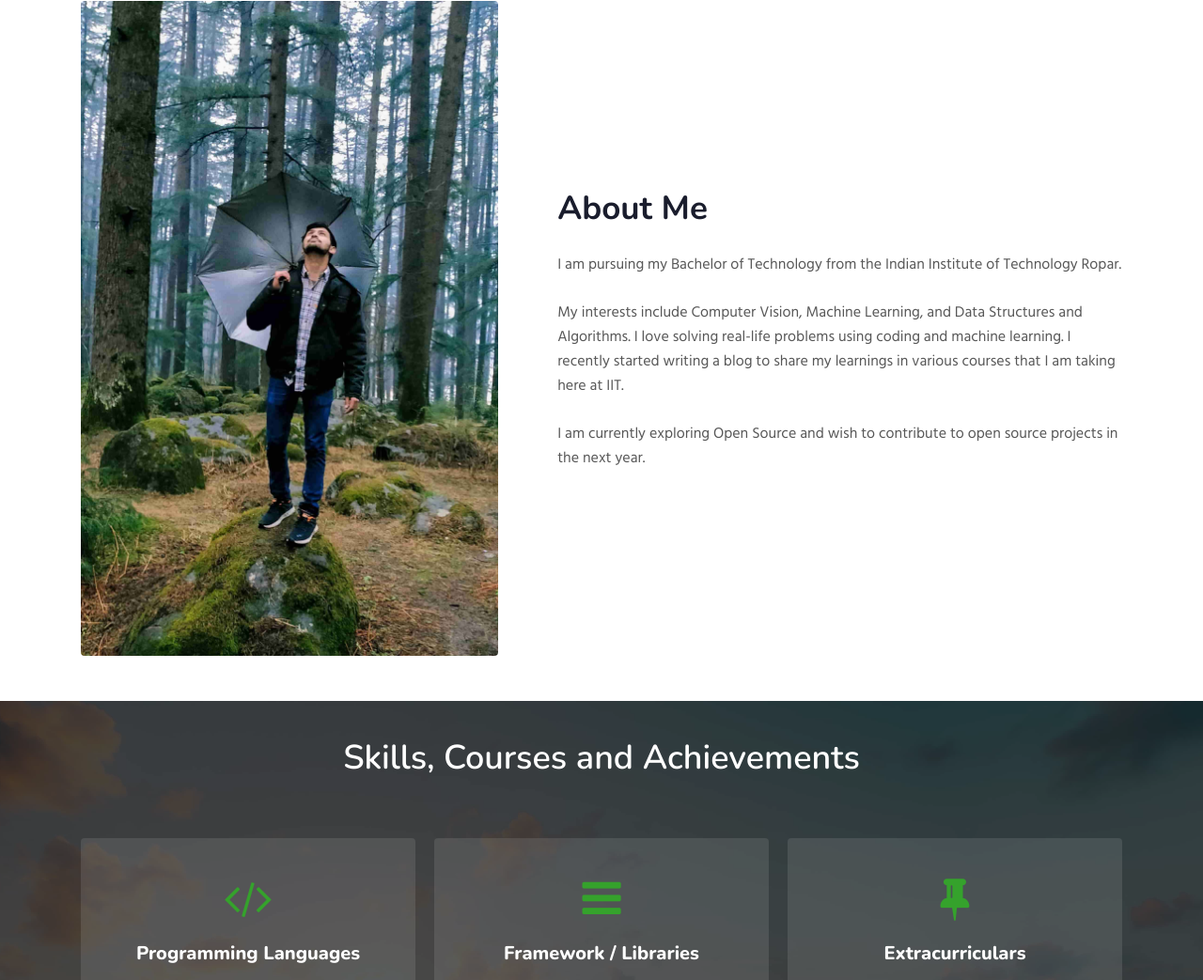
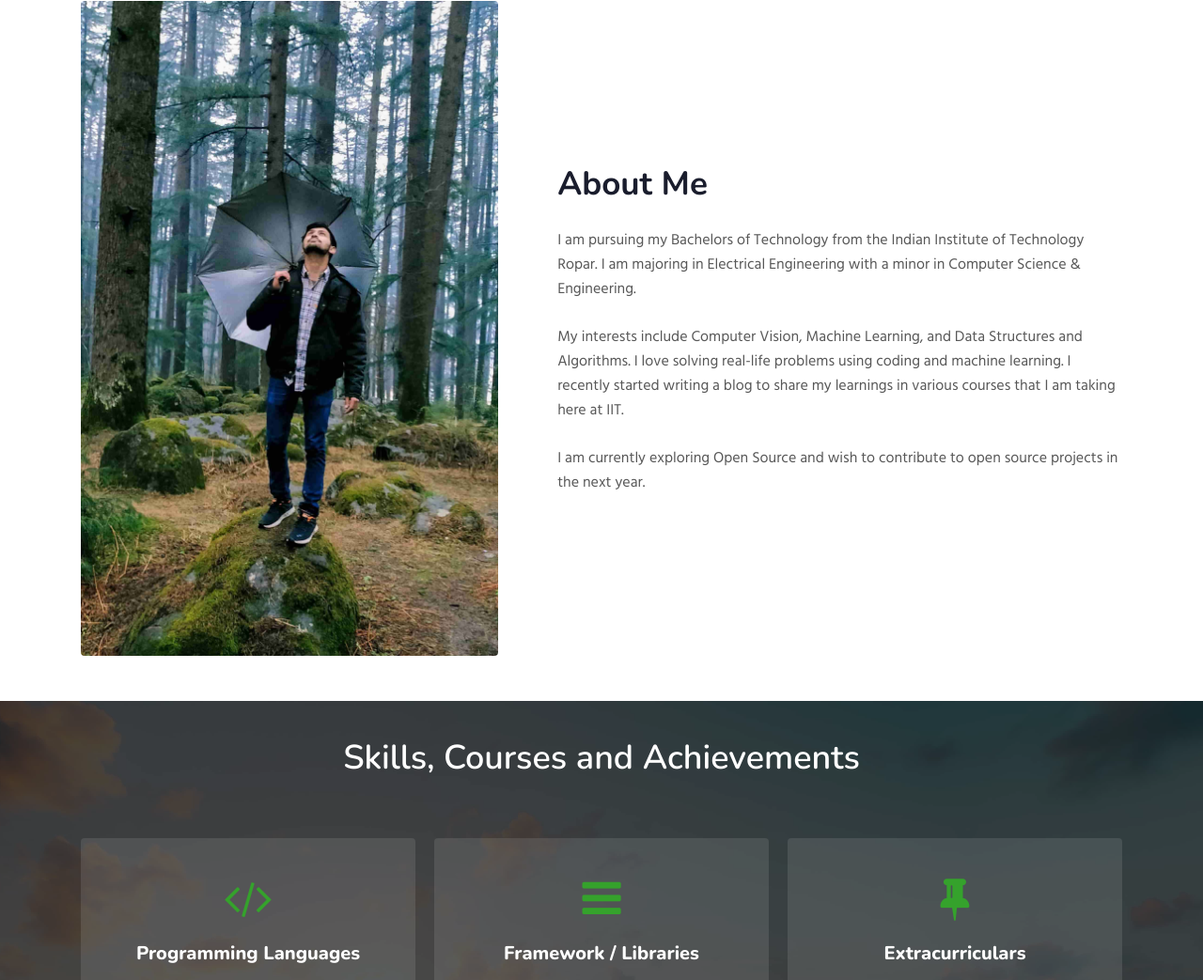
Before and after one commit to Shivank1006/Portfolio, a plain HTML site: page index.html in a window 1280 px wide. Shown: the part 880-1923 px from the top of the page at 94% size. Drawn offline with nearby package versions, Linux system fonts and the light colour scheme.

Commit message:
Update index.html

```diff
--- a/index.html
+++ b/index.html
@@ -76,7 +76,7 @@
 				</div>
 				<div class="col-lg-7 content-left mt-lg-0 mt-5 pl-lg-5 editContent">
 					<h3 class="editContent">About Me</h3>
-					<p class="mb-0 editContent">I am pursuing my Bachelor of Technology from the Indian Institute of Technology Ropar.</p>
+					<p class="mb-0 editContent">I am pursuing my Bachelors of Technology from the Indian Institute of Technology Ropar. I am majoring in Electrical Engineering with a minor in Computer Science & Engineering.</p>
 					<p>My interests include Computer Vision, Machine Learning, and Data Structures and Algorithms. I love solving real-life problems using coding and machine learning. I recently started writing a blog to share my learnings in various courses that I am taking here at IIT.</p>
 					<p>I am currently exploring Open Source and wish to contribute to open source projects in the next year.</p>
 				</div>
```
